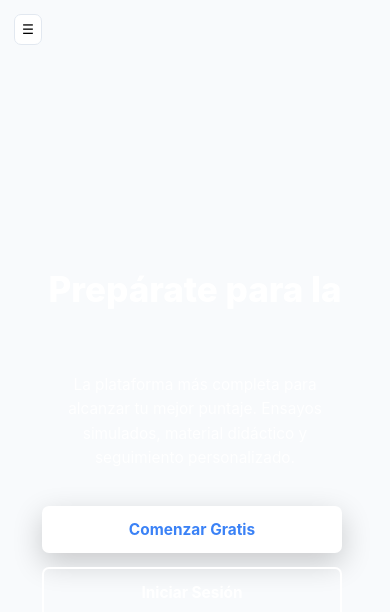
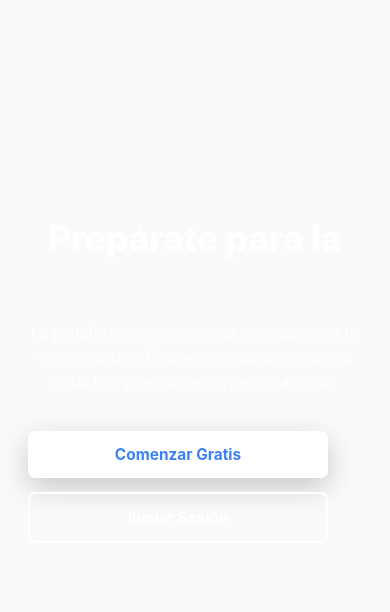
Before and after one commit to MorenitaChile/app-paes-2025, a Next.js app: page / in a window 390 px wide. Shown: the top 612 px of the page. Built offline with nearby package versions, Linux system fonts and the light colour scheme; no server answers.

Commit message:
Feat: Implementar ClientLayout para ocultar Sidebar en rutas públicas
- Crear componente ClientLayout para manejo condicional de Sidebar
- Ocultar Sidebar en /, /login y /register
- Ajustar estilos globales para eliminar margen izquierdo en páginas públicas
- Mantener responsividad en móvil

```diff
--- a/src/app/layout.tsx
+++ b/src/app/layout.tsx
@@ -1,8 +1,8 @@
 import type { Metadata } from "next";
 import localFont from "next/font/local";
 import "./globals.css";
-import Sidebar from "@/components/Sidebar";
-import styles from "@/components/Layout.module.css";
+import ClientLayout from "@/components/ClientLayout";
+
 
 const geistSans = localFont({
   src: "./fonts/GeistVF.woff",
@@ -28,12 +28,9 @@ export default function RootLayout({
   return (
     <html lang="es">
       <body className={`${geistSans.variable} ${geistMono.variable}`}>
-        <div className={styles.container}>
-          <Sidebar />
-          <main className={styles.main}>
-            {children}
-          </main>
-        </div>
+        <ClientLayout>
+          {children}
+        </ClientLayout>
       </body>
     </html>
   );
--- /dev/null
+++ b/src/components/ClientLayout.tsx
@@ -0,0 +1,26 @@
+"use client";
+
+import { usePathname } from "next/navigation";
+import Sidebar from "./Sidebar";
+import styles from "./Layout.module.css";
+
+export default function ClientLayout({
+    children,
+}: {
+    children: React.ReactNode;
+}) {
+    const pathname = usePathname();
+
+    // Rutas donde NO queremos mostrar el sidebar
+    const publicRoutes = ["/", "/login", "/register"];
+    const isPublicRoute = publicRoutes.includes(pathname);
+
+    return (
+        <div className={styles.container}>
+            {!isPublicRoute && <Sidebar />}
+            <main className={isPublicRoute ? styles.mainPublic : styles.main}>
+                {children}
+            </main>
+        </div>
+    );
+}
--- a/src/components/Layout.module.css
+++ b/src/components/Layout.module.css
@@ -11,6 +11,14 @@
     min-height: 100vh;
 }
 
+.mainPublic {
+    flex: 1;
+    margin-left: 0;
+    padding: 0;
+    background-color: var(--background);
+    min-height: 100vh;
+}
+
 /* Tablet and Mobile */
 @media (max-width: 768px) {
     .main {
```
